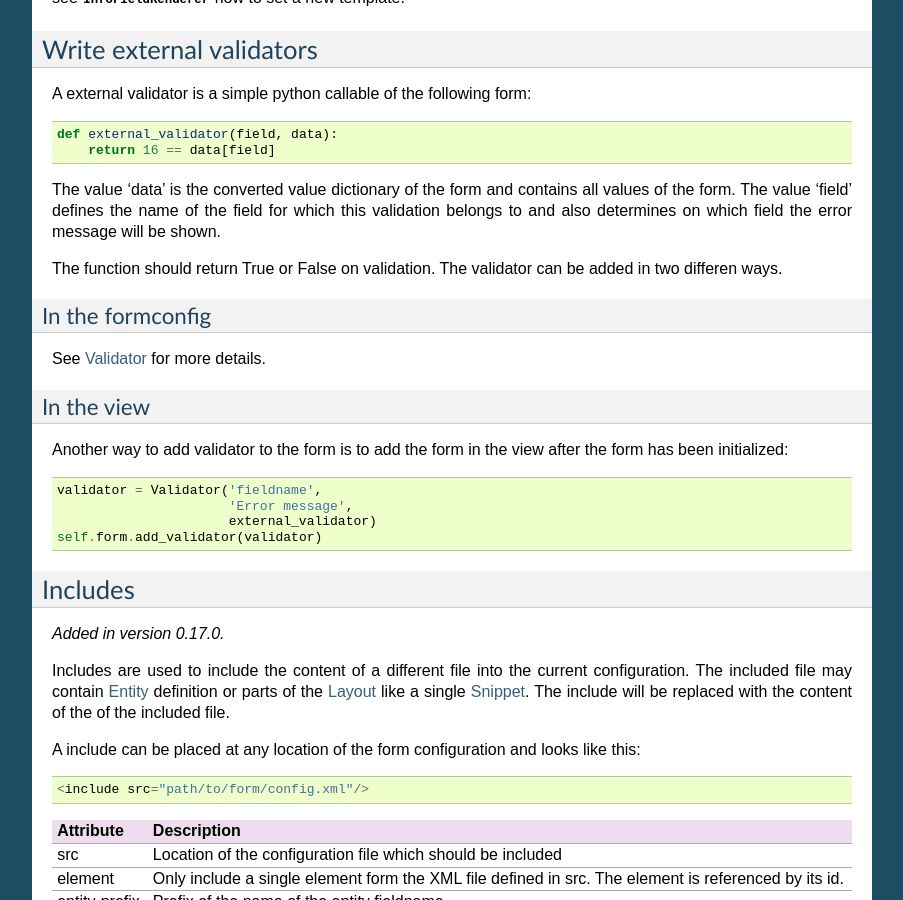
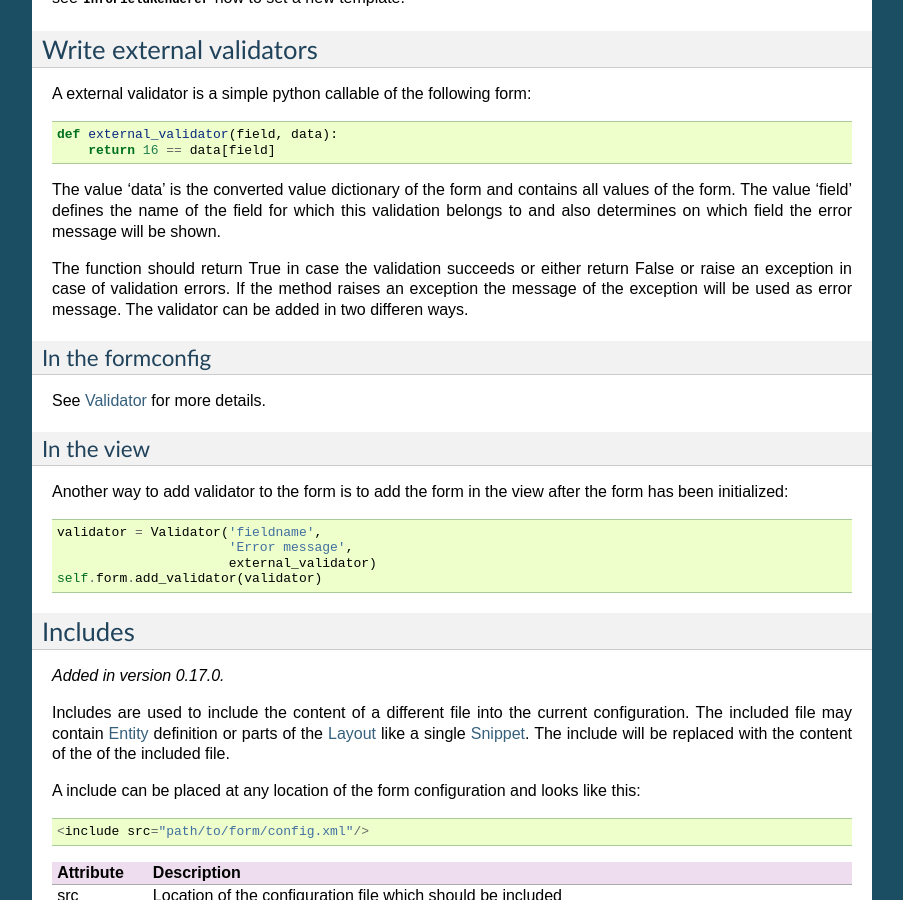
Before and after one commit to ringo-framework/formbar, a Sphinx documentation site: the page built from docs/source/config.rst, in a window 1280 px wide and 900 px high, scrolled down 15682 px. Shown: the whole window, without its empty margins (198-1101 px from the left). Built offline with Sphinx 7.4.7, drawn with Linux system fonts in a browser that asks for light colours; formulas are drawn with MathJax 3.

Commit message:
Handle exceptions in validator check functions.
In case of exceptions the message of the exception is used as error message in
the form.

```diff
--- a/docs/source/config.rst
+++ b/docs/source/config.rst
@@ -944,8 +944,10 @@ contains all values of the form. The value 'field' defines the name of
 the field for which this validation belongs to and also determines on
 which field the error message will be shown.
 
-The function should return True or False on validation. The validator
-can be added in two differen ways.
+The function should return True in case the validation succeeds or either
+return False or raise an exception in case of validation errors. If the method
+raises an exception the message of the exception will be used as error
+message. The validator can be added in two differen ways.
 
 In the formconfig
 -----------------
```
Also changed, not shown: 1 other file.
